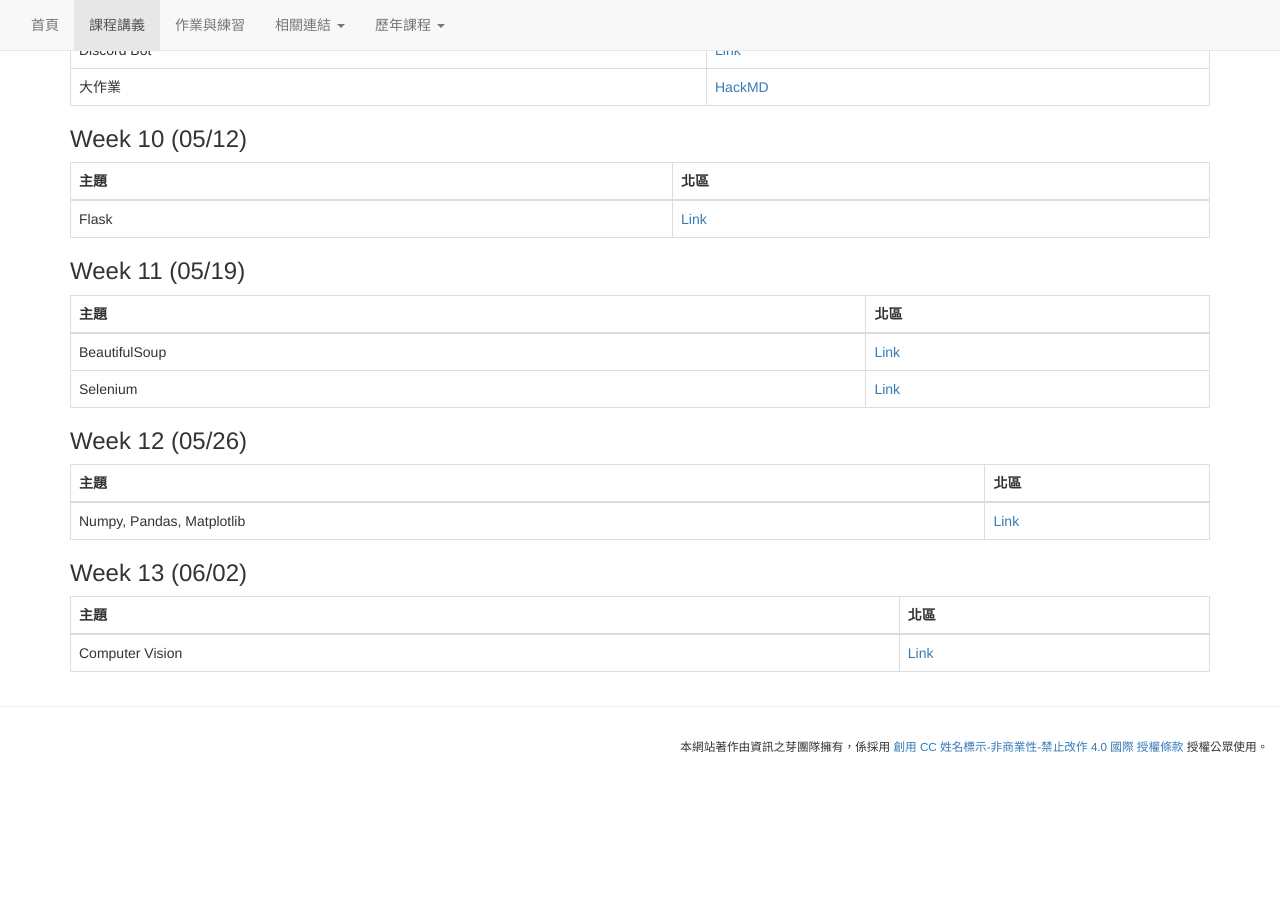
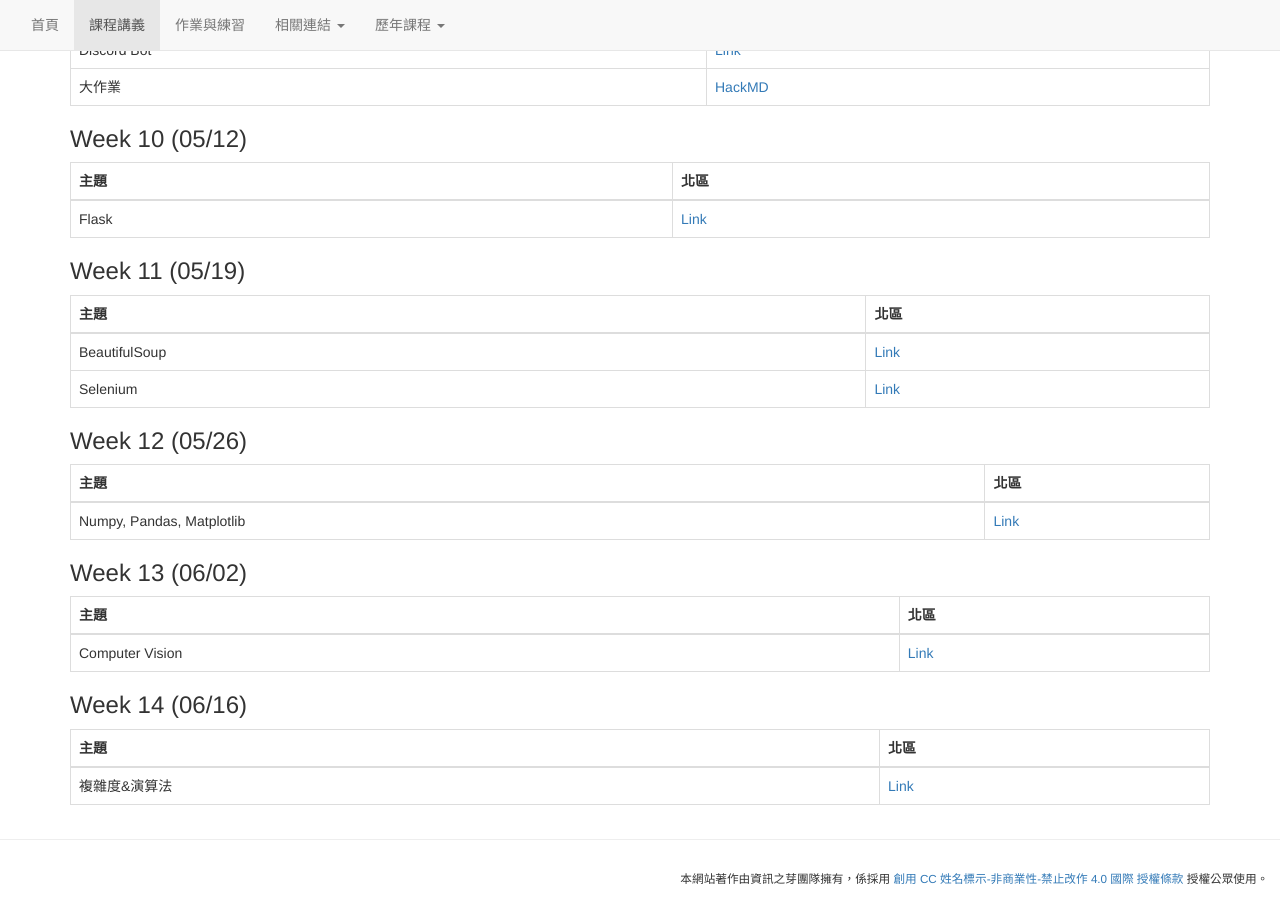
Before and after one commit to tw-csie-sprout/py2025, a Jekyll site: the page built from slides.md, in a window 1280 px wide and 900 px high, scrolled down 1538 px. Built offline with Jekyll 4.4.1, drawn with Linux system fonts in a browser that asks for light colours; before the commit the page ends 2305 px from its top, so only the background shows below that.

Commit message:
Update slides.md

```diff
--- a/slides.md
+++ b/slides.md
@@ -101,3 +101,10 @@ title: "課程講義"
 | 主題 | 北區 |
 | --- | --- |
 | Computer Vision | [Link](https://namwoam.github.io/sprout-material/py2024-taipei-computer_vision/slide.slides.html#/) |
+
+### Week 14 (06/16)
+
+{: .table .table-bordered}
+| 主題 | 北區 |
+| --- | --- |
+| 複雜度&演算法 | [Link](https://hackmd.io/@VLvbo_-_QjqwJnUcuKdxSQ/Bk4bTAGSR#/) |
```
